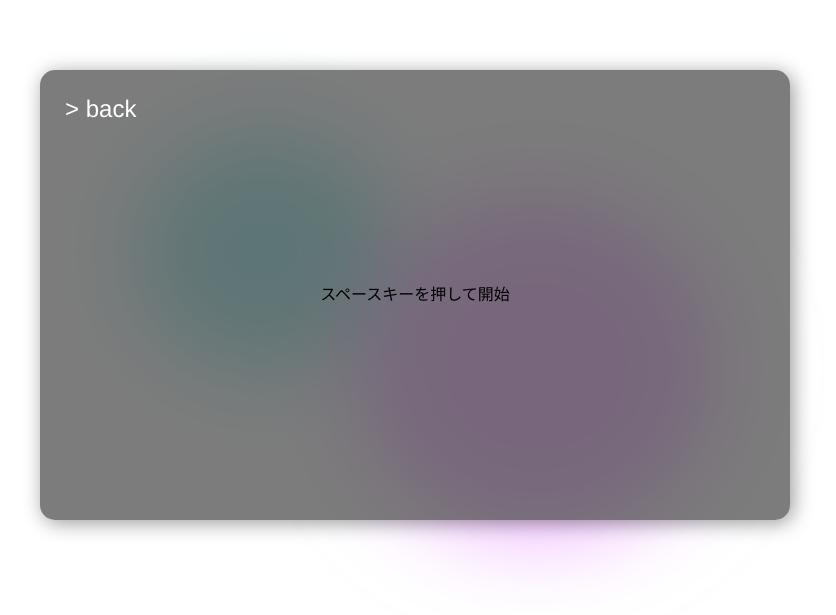
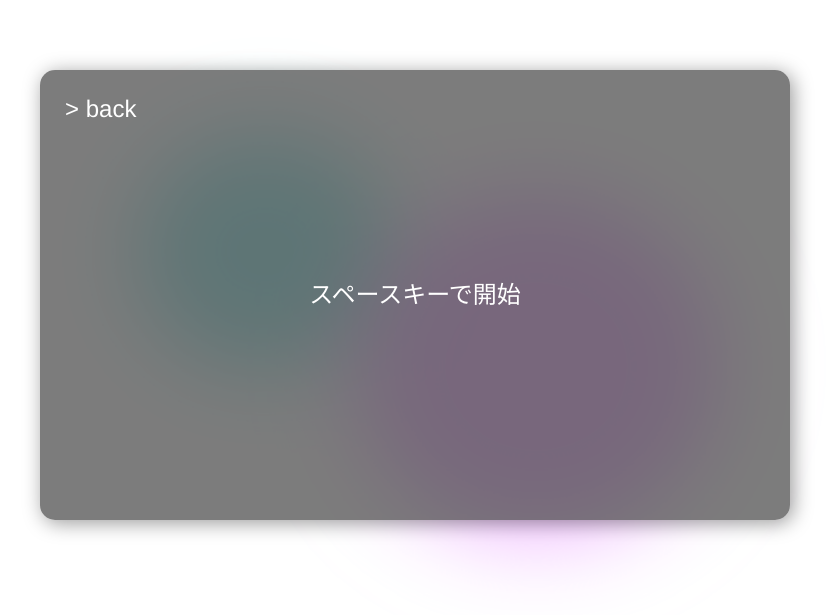
Before and after one commit to terao-takumi-personal/tech-touch-typing, a Next.js app: page /game in a window 1280 px wide. Shown: the part 105-720 px from the top of the page, without its empty margins (225-1061 px from the left). Built offline with nearby package versions, Linux system fonts and the light colour scheme.

Commit message:
テキストコンポーネント作成

```diff
--- /dev/null
+++ b/components/elements/GameText.js
@@ -0,0 +1,6 @@
+import styles from '@/styles/components/elements/GameText.module.css';
+export default function GameText({text}) {
+    return (
+        <p className={styles.text}>{text}</p>
+    );
+}
--- a/features/components/CountDown.js
+++ b/features/components/CountDown.js
@@ -1,4 +1,5 @@
 import {useState,useEffect} from "react";
+import GameText from "@/components/elements/GameText";
 
 const COUNT = 3;
 
@@ -20,7 +21,5 @@ export default function CountDown({startGame}) {
         }
     }, [countdown]);
 
-    return (
-        <p>{countdown}</p>
-    );
+    return <GameText text={countdown} />;
 }
--- a/features/components/Ready.js
+++ b/features/components/Ready.js
@@ -1,4 +1,5 @@
 import {useEffect} from "react";
+import GameText from "@/components/elements/GameText";
 
 // ゲーム開始時にスペースキーを押したらカウントダウン開始
 export default function Ready({StartCountDown}) {
@@ -14,8 +15,5 @@ export default function Ready({StartCountDown}) {
         };
     }, []);
 
-    return (
-        <p>スペースキーを押して開始</p>
-    );
-
+    return <GameText text={'スペースキーで開始'} />;
 }
--- /dev/null
+++ b/styles/components/elements/GameText.module.css
@@ -0,0 +1,4 @@
+.text {
+    font-size: 24px;
+    color: white;
+}
```
